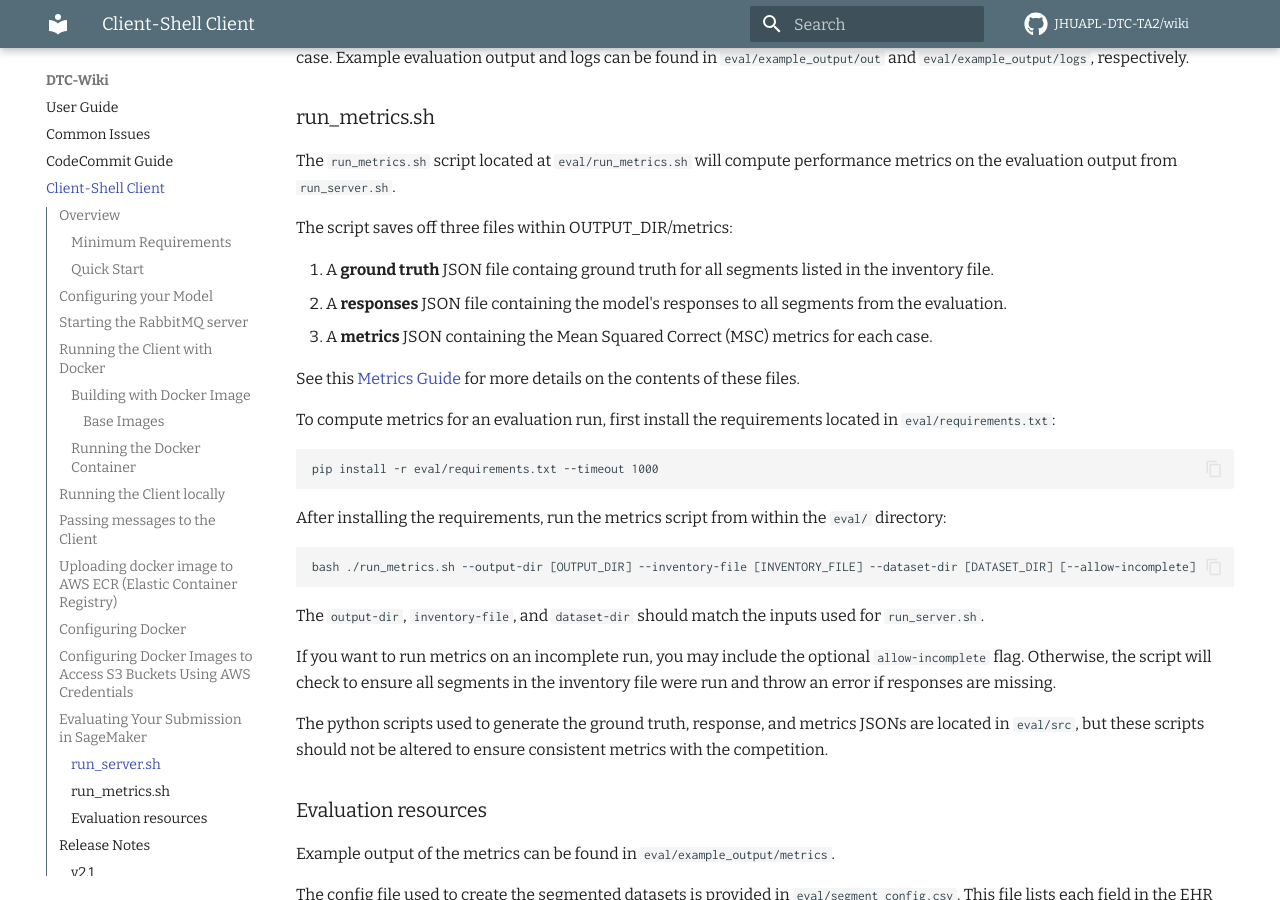
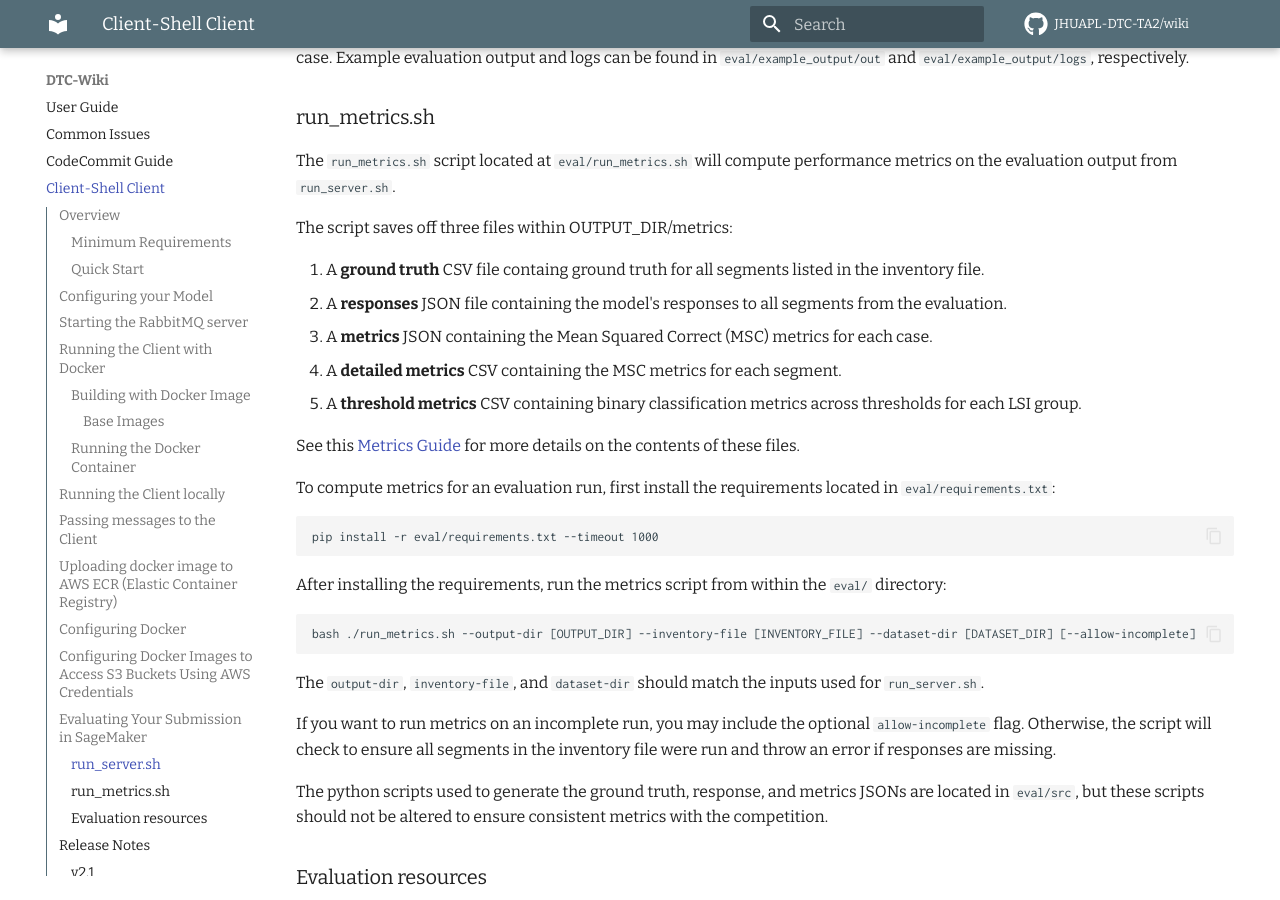
Before and after one commit to JHUAPL-DTC-TA2/wiki, an MkDocs documentation site: the page built from docs/running_client_shell.md, in a window 1280 px wide and 900 px high, scrolled down 6081 px. Built offline with MkDocs 1.6.1 and Material for MkDocs 9.7.7, drawn with Linux system fonts in a browser that asks for light colours; comment, search, counter and statistics services are not loaded.

Commit message:
metrics updates

```diff
--- a/docs/running_client_shell.md
+++ b/docs/running_client_shell.md
@@ -203,9 +203,11 @@ The `run_metrics.sh` script located at `eval/run_metrics.sh` will compute perfor
 
 The script saves off three files within OUTPUT_DIR/metrics:
 
-1. A **ground truth** JSON file containg ground truth for all segments listed in the inventory file.
+1. A **ground truth** CSV file containg ground truth for all segments listed in the inventory file.
 2. A **responses** JSON file containing the model's responses to all segments from the evaluation.
 3. A **metrics** JSON containing the Mean Squared Correct (MSC) metrics for each case.
+4. A **detailed metrics** CSV containing the MSC metrics for each segment.
+5. A **threshold metrics** CSV containing binary classification metrics across thresholds for each LSI group.
 
 See this [Metrics Guide](metrics_guide.md) for more details on the contents of these files.
 
```
